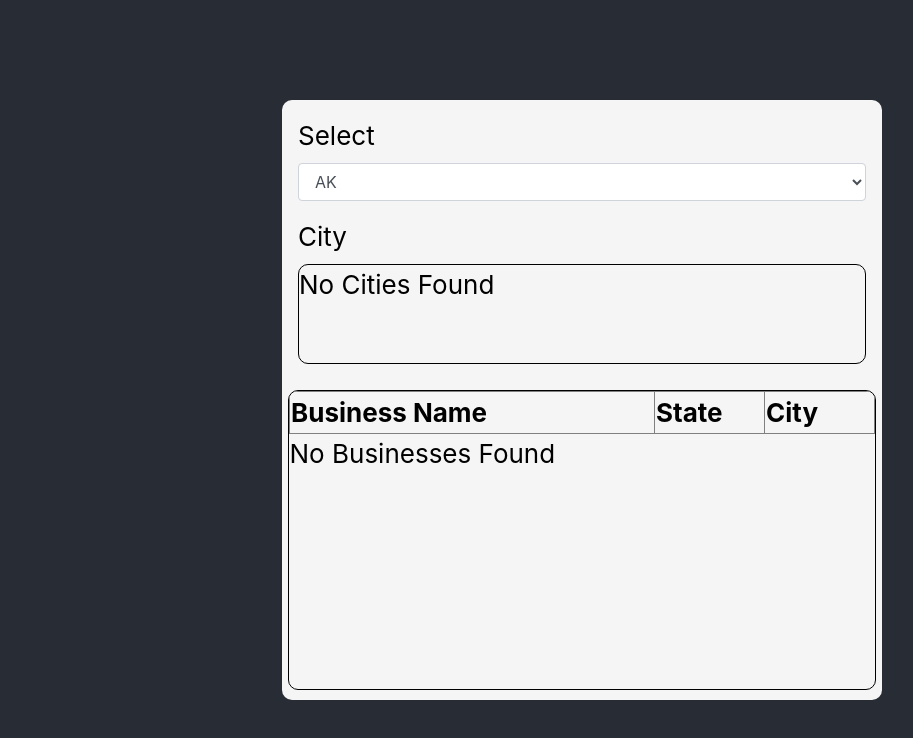
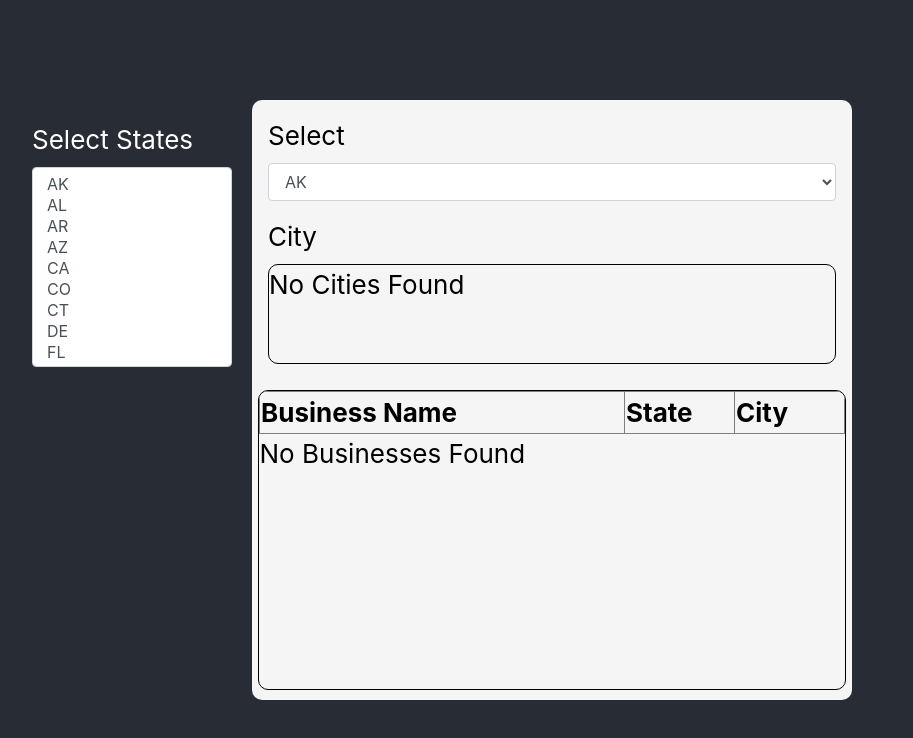
Before and after one commit to ZanePartain/yelpreview-react, a React (Create React App) app in the folder milestone2/: page / in a window 1280 px wide. Shown: the top 738 px of the page, without its empty margins (58-971 px from the left). Built offline with nearby package versions, Linux system fonts and the light colour scheme.

Commit message:
Added simple select multiple states form. All of the states are in the selection box. Will need to refactor

```diff
--- a/milestone2/src/App.css
+++ b/milestone2/src/App.css
@@ -1,3 +1,6 @@
+html{
+  min-width: fit-content;
+}
 .App {
   text-align: left;
 }
@@ -35,7 +38,7 @@ th{
   background-color: #282c34;
   min-height: 100vh;
   display: flex;
-  flex-direction: column;
+  /* flex-direction: column; */
   align-items: center;
   justify-content: center;
   font-size: calc(10px + 2vmin);
--- a/milestone2/src/App.js
+++ b/milestone2/src/App.js
@@ -2,7 +2,7 @@ import React, { Component }from 'react';
 import logo from './logo.svg';
 import './App.css';
 import Yelp  from './components/Yelp';
-import { Button } from 'reactstrap';
+import { Col, Button, Form, FormGroup, Label, Input, FormText, Container, Row } from 'reactstrap';
 
 class App extends Component {
   constructor(props){
@@ -10,6 +10,7 @@ class App extends Component {
     this.state = {
       name: 'Zane',
       isTrue: false,
+      states: ['AK', 'AL', 'AR', 'AZ', 'CA', 'CO', 'CT', 'DE', 'FL', 'GA', 'HI', 'IA', 'ID', 'IL', 'IN', 'KS', 'KY', 'LA', 'MA', 'MD', 'ME', 'MI', 'MN', 'MO', 'MS', 'MT', 'NC', 'ND', 'NE', 'NH', 'NJ', 'NM', 'NV', 'NY', 'OH', 'OK', 'OR', 'PA', 'RI', 'SC', 'SD', 'TN', 'TX', 'UT', 'VA', 'VT', 'WA', 'WI', 'WV', 'WY'],
     };
   }
 
@@ -22,7 +23,19 @@ class App extends Component {
     return (
       <div className="App" style={{color: 'black'}}>
         <header className="App-header">
-          <Yelp isTrue={this.state.isTrue} toggleBool={this.toggleIsTrue.bind(this)}/>
+          <Container>
+            <Row>
+                <FormGroup style={{display: 'inline-block', margin: 20, width: 200}}>
+                  <Label for="selectMultipleStates">Select States</Label>
+                  <Input type="select" name="selectMulti" id="exampleSelectMulti" multiple style={{height: 200}}>
+                    {this.state.states.map((item, key) => {
+                        return <option key={key} value={item} id={item}>{item}</option>
+                    })}
+                  </Input>
+                </FormGroup>
+                <Yelp isTrue={this.state.isTrue} toggleBool={this.toggleIsTrue.bind(this)}/>
+            </Row>
+          </Container>
         </header>
       </div>
     );
--- a/milestone2/src/components/BizRow.js
+++ b/milestone2/src/components/BizRow.js
@@ -52,7 +52,11 @@ class BizRow extends Component{
                 </td>
 
                 {/** Modal view for business detail */}
-                {this.state.modal ?  <ModalExample modal={this.state.modal} setModal={this.setModal.bind(this)} details={this.props.val} biz_count={this.state.biz_count}/> : ''}
+                {
+                    this.state.modal
+                        ?  <ModalExample modal={this.state.modal} setModal={this.setModal.bind(this)} details={this.props.val} biz_count={this.state.biz_count}/>
+                        : ''
+                }
             </tr>
         )
     }
--- a/milestone2/src/components/Yelp.js
+++ b/milestone2/src/components/Yelp.js
@@ -94,6 +94,7 @@ class Yelp extends Component{
                 borderRadius: 10,
                 color: 'black',
                 padding: 5,
+                display: 'inline-block'
             }}>
                 {/* {JSON.stringify(this.state.selectedCity)} */}
                 {/* {JSON.stringify(this.state.selectedState)} */}
```
